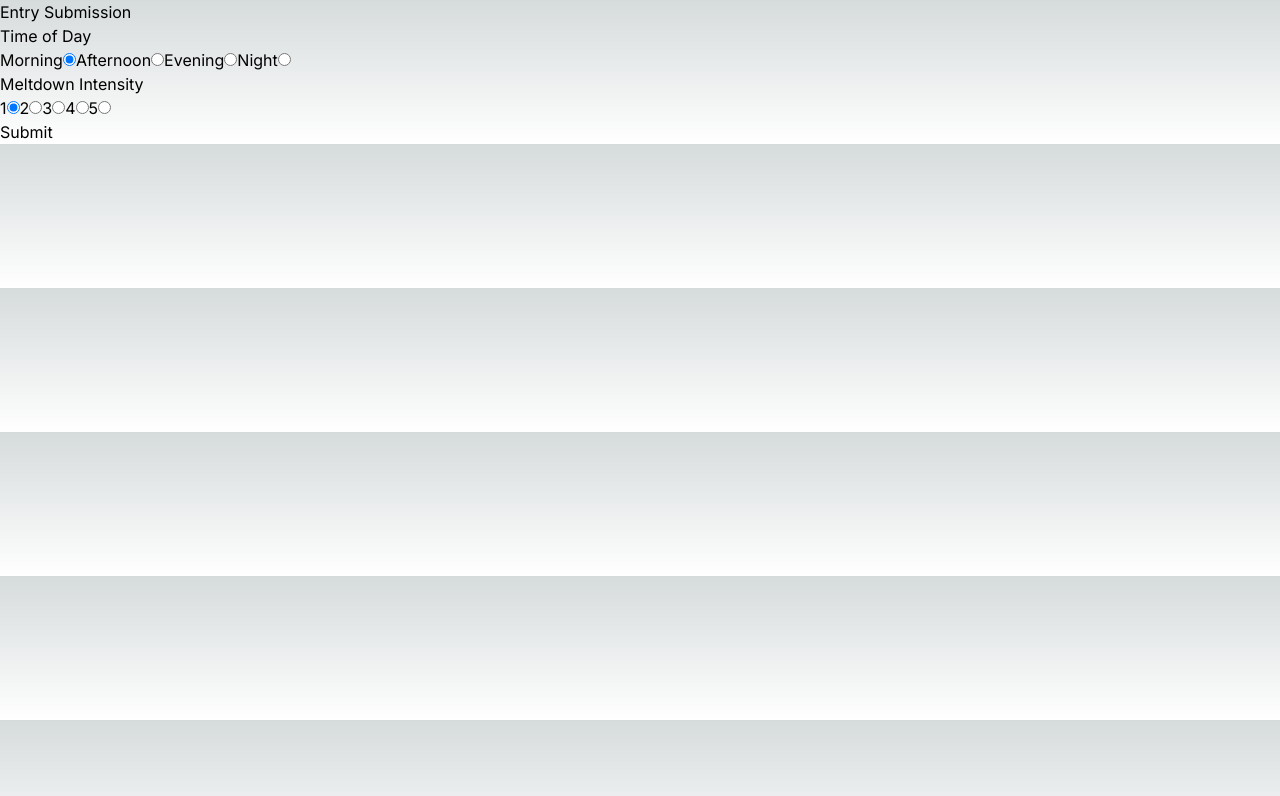
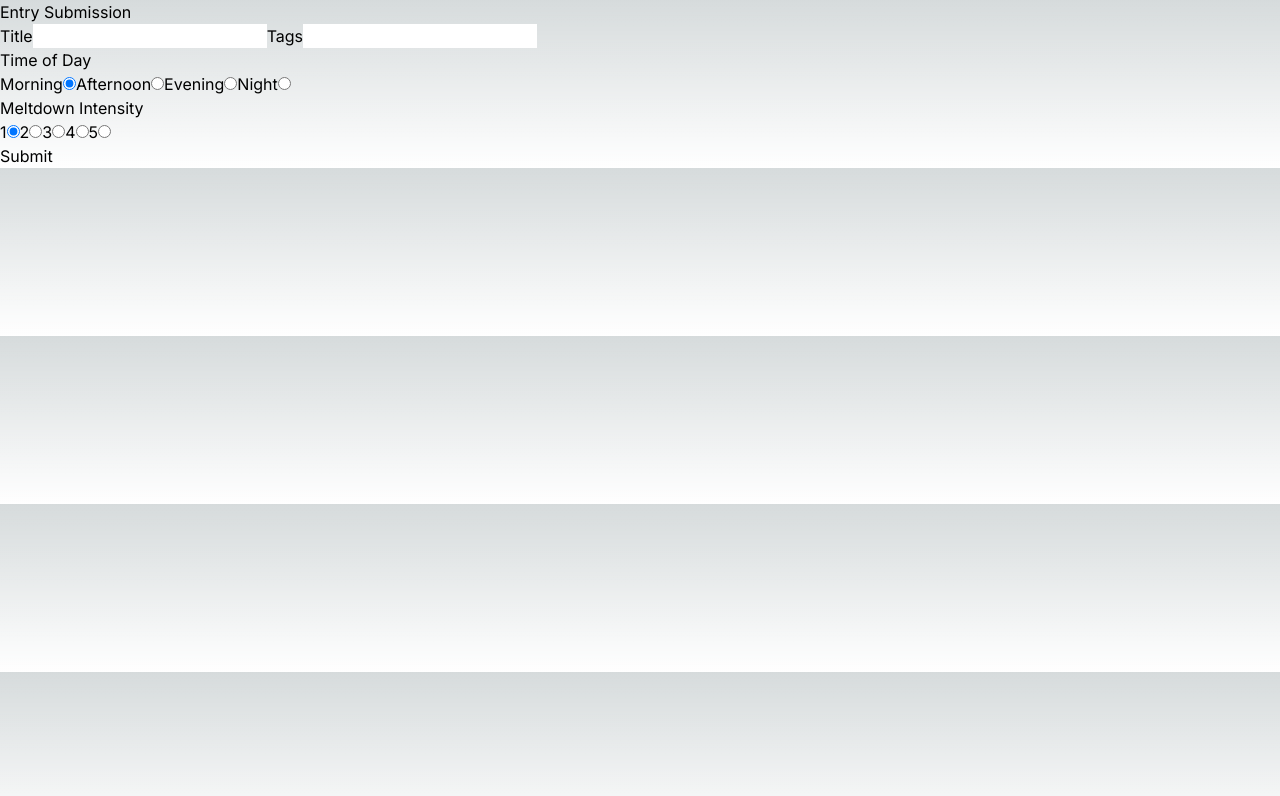
Before and after one commit to nikobatzi1990/meltdown-tracker-typescript, a Next.js app in the folder client/: page /submission in a window 1280 px wide. Shown: the top 796 px of the page. Built offline with nearby package versions, Linux system fonts and the light colour scheme; no server answers.

Commit message:
feat: inputs for entry title and tags

```diff
--- a/client/app/submission/page.tsx
+++ b/client/app/submission/page.tsx
@@ -60,10 +60,6 @@ export default function Submission() {
     setTimesUsed(Number(previousTimesUsed.data) + 1);
   }
 
-  // useEffect(() => {
-  //   console.log('Data: ', submissionData);
-  // }, [submissionData]);
-
   const handleSubmission = async(e: FormEvent) => {
     e.preventDefault();
     await handleTagTimesUsed();
@@ -74,6 +70,8 @@ export default function Submission() {
     <>
       <h1>Entry Submission</h1>
       <form onSubmit={handleSubmission}>
+        <Input onChange={handleTitleInput} type='text' text="Title"/>
+        <Input onChange={handleTagInput} type='text' text="Tags"/>
         <TimeOfDay timeOfDay={timeOfDay} onChange={handleTimeOfDay}/>
         <Intensity intensity={intensity} onChange={handleIntensity}/>
         <Button
```
